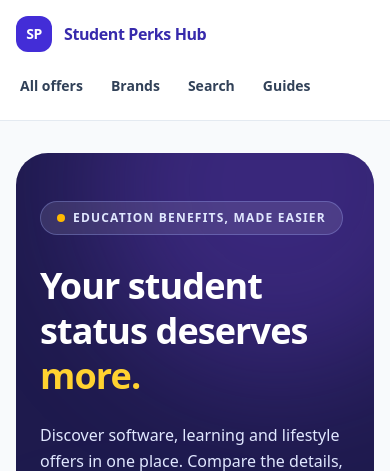
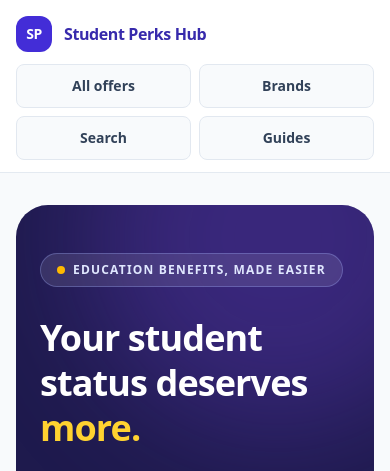
Before and after one commit to fusumivietnam/student-perks-laravel, a Laravel app: page / in a window 390 px wide. Shown: the top 471 px of the page. Run offline with Laravel 12, Linux system fonts and the light colour scheme; data that the repository does not hold is empty; style sheets or scripts are compiled from the project's sources.

Commit message:
feat(public): display all primary navigation choices on small screens (#110)
* feat(public): expose all four mobile navigation links in a readable two-column layout

* test(public): verify mobile menu discoverability at 320–390px

* test(public): align navigation contract with visible two-column mobile links

```diff
--- a/resources/views/layouts/public.blade.php
+++ b/resources/views/layouts/public.blade.php
@@ -21,11 +21,11 @@
                 <span class="flex h-9 w-9 items-center justify-center rounded-xl bg-indigo-700 text-sm font-black text-white" aria-hidden="true">SP</span>
                 <span>Student Perks Hub</span>
             </a>
-            <nav aria-label="Main navigation" class="-mx-4 flex min-w-0 items-center gap-5 overflow-x-auto overscroll-x-contain px-4 text-sm font-semibold whitespace-nowrap text-slate-700 sm:mx-0 sm:flex-wrap sm:justify-end sm:overflow-visible sm:px-0">
-                <a class="inline-flex min-h-11 shrink-0 items-center rounded-md px-1 hover:text-indigo-700 focus-visible:outline-2 focus-visible:outline-indigo-700 aria-[current=page]:text-indigo-800 aria-[current=page]:underline aria-[current=page]:underline-offset-8" href="{{ route('offers.index') }}" @if(request()->routeIs('offers.index')) aria-current="page" @endif>All offers</a>
-                <a class="inline-flex min-h-11 shrink-0 items-center rounded-md px-1 hover:text-indigo-700 focus-visible:outline-2 focus-visible:outline-indigo-700 aria-[current=page]:text-indigo-800 aria-[current=page]:underline aria-[current=page]:underline-offset-8" href="{{ route('brands.index') }}" @if(request()->routeIs('brands.index')) aria-current="page" @endif>Brands</a>
-                <a class="inline-flex min-h-11 shrink-0 items-center rounded-md px-1 hover:text-indigo-700 focus-visible:outline-2 focus-visible:outline-indigo-700 aria-[current=page]:text-indigo-800 aria-[current=page]:underline aria-[current=page]:underline-offset-8" href="{{ route('search') }}" @if(request()->routeIs('search')) aria-current="page" @endif>Search</a>
-                <a class="inline-flex min-h-11 shrink-0 items-center rounded-md px-1 hover:text-indigo-700 focus-visible:outline-2 focus-visible:outline-indigo-700 aria-[current=page]:text-indigo-800 aria-[current=page]:underline aria-[current=page]:underline-offset-8" href="{{ route('articles.index') }}" @if(request()->routeIs('articles.index')) aria-current="page" @endif>Guides</a>
+            <nav aria-label="Main navigation" class="grid min-w-0 grid-cols-2 gap-2 text-sm font-semibold text-slate-700 sm:flex sm:flex-wrap sm:items-center sm:justify-end sm:gap-5">
+                <a class="inline-flex min-h-11 min-w-0 items-center justify-center rounded-lg border border-slate-200 bg-slate-50 px-3 text-center hover:border-indigo-200 hover:bg-indigo-50 hover:text-indigo-700 focus-visible:outline-2 focus-visible:outline-indigo-700 aria-[current=page]:border-indigo-300 aria-[current=page]:bg-indigo-50 aria-[current=page]:text-indigo-800 sm:shrink-0 sm:justify-start sm:rounded-md sm:border-0 sm:bg-transparent sm:px-1 sm:text-left sm:hover:bg-transparent sm:aria-[current=page]:underline sm:aria-[current=page]:underline-offset-8" href="{{ route('offers.index') }}" @if(request()->routeIs('offers.index')) aria-current="page" @endif>All offers</a>
+                <a class="inline-flex min-h-11 min-w-0 items-center justify-center rounded-lg border border-slate-200 bg-slate-50 px-3 text-center hover:border-indigo-200 hover:bg-indigo-50 hover:text-indigo-700 focus-visible:outline-2 focus-visible:outline-indigo-700 aria-[current=page]:border-indigo-300 aria-[current=page]:bg-indigo-50 aria-[current=page]:text-indigo-800 sm:shrink-0 sm:justify-start sm:rounded-md sm:border-0 sm:bg-transparent sm:px-1 sm:text-left sm:hover:bg-transparent sm:aria-[current=page]:underline sm:aria-[current=page]:underline-offset-8" href="{{ route('brands.index') }}" @if(request()->routeIs('brands.index')) aria-current="page" @endif>Brands</a>
+                <a class="inline-flex min-h-11 min-w-0 items-center justify-center rounded-lg border border-slate-200 bg-slate-50 px-3 text-center hover:border-indigo-200 hover:bg-indigo-50 hover:text-indigo-700 focus-visible:outline-2 focus-visible:outline-indigo-700 aria-[current=page]:border-indigo-300 aria-[current=page]:bg-indigo-50 aria-[current=page]:text-indigo-800 sm:shrink-0 sm:justify-start sm:rounded-md sm:border-0 sm:bg-transparent sm:px-1 sm:text-left sm:hover:bg-transparent sm:aria-[current=page]:underline sm:aria-[current=page]:underline-offset-8" href="{{ route('search') }}" @if(request()->routeIs('search')) aria-current="page" @endif>Search</a>
+                <a class="inline-flex min-h-11 min-w-0 items-center justify-center rounded-lg border border-slate-200 bg-slate-50 px-3 text-center hover:border-indigo-200 hover:bg-indigo-50 hover:text-indigo-700 focus-visible:outline-2 focus-visible:outline-indigo-700 aria-[current=page]:border-indigo-300 aria-[current=page]:bg-indigo-50 aria-[current=page]:text-indigo-800 sm:shrink-0 sm:justify-start sm:rounded-md sm:border-0 sm:bg-transparent sm:px-1 sm:text-left sm:hover:bg-transparent sm:aria-[current=page]:underline sm:aria-[current=page]:underline-offset-8" href="{{ route('articles.index') }}" @if(request()->routeIs('articles.index')) aria-current="page" @endif>Guides</a>
             </nav>
         </div>
     </header>
```
Also changed, not shown: tests/Feature/PublicNavigationAccessibilityTest.php (+4 -4 lines), 1 other file.
